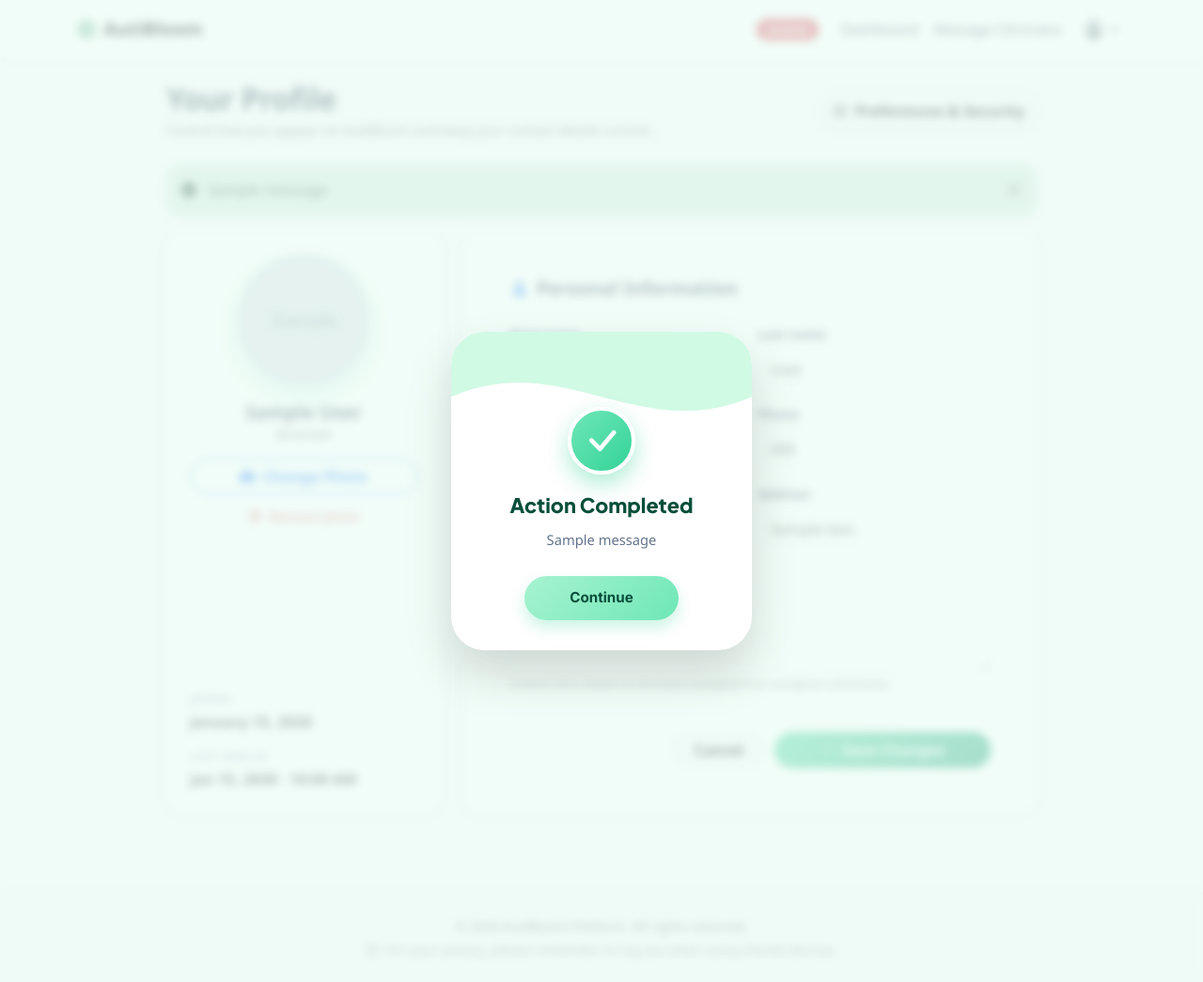
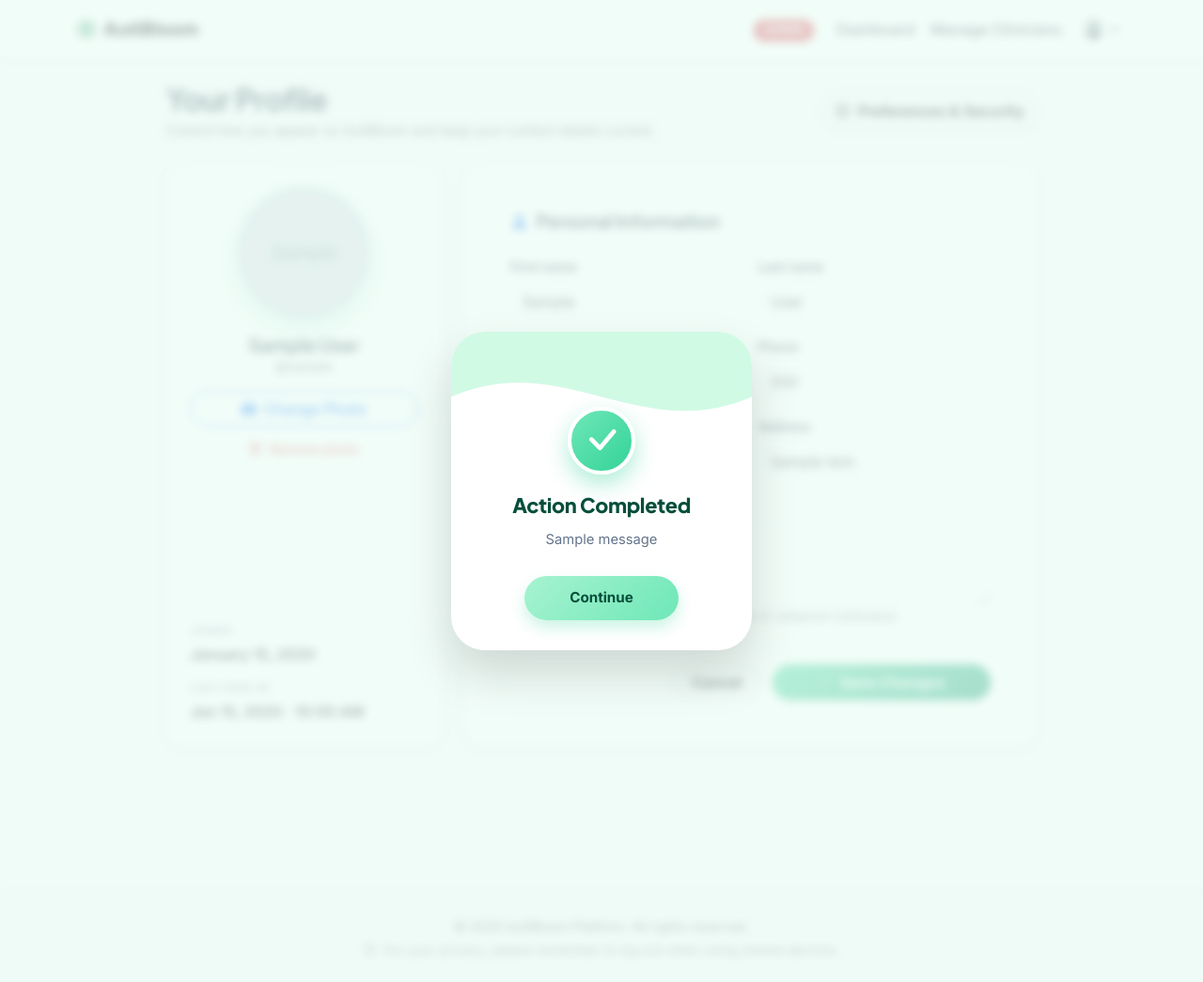
Before and after one commit to apekshyasharma/AutiBloom, a Django app: page /profile/ in a window 1280 px wide. Shown: the whole page at 94% size. Run offline with Django 5.2, Linux system fonts and the light colour scheme; a user stored in the database is signed in; tables that the repository leaves empty hold one stand-in row (values such as "Sample post"); grey boxes marked "Sample" are stand-in pictures; one stand-in notice (Sample message) is shown.

```diff
--- a/accounts/static/accounts/css/auth_ui.css
+++ b/accounts/static/accounts/css/auth_ui.css
@@ -8,7 +8,23 @@
 body {
     background-color: var(--ab-bg);
     color: var(--ab-text);
-    font-family: 'Segoe UI', Tahoma, Geneva, Verdana, sans-serif;
+    font-family: 'Inter', -apple-system, BlinkMacSystemFont, 'Segoe UI', Roboto, system-ui, sans-serif;
+    font-feature-settings: 'cv11', 'ss01', 'ss03';
+    -webkit-font-smoothing: antialiased;
+    -moz-osx-font-smoothing: grayscale;
+    text-rendering: optimizeLegibility;
+}
+
+h1, h2, h3, h4, h5, h6,
+.display-1, .display-2, .display-3, .display-4, .display-5, .display-6 {
+    font-family: 'Plus Jakarta Sans', 'Inter', -apple-system, sans-serif;
+    letter-spacing: -0.015em;
+}
+
+/* Tabular numbers for any element showing scores / counts / dates */
+.stat-val, .domain-score, .badge, .display-5, .chip-date,
+table, .table, [data-numeric] {
+    font-variant-numeric: tabular-nums;
 }
 
 .btn-primary {
--- a/accounts/templates/accounts/_profile_body.html
+++ b/accounts/templates/accounts/_profile_body.html
@@ -12,15 +12,7 @@
             </a>
         </div>
 
-        {% if messages %}
-            {% for message in messages %}{% if 'dialog' not in message.tags %}
-            <div class="alert {% if 'success' in message.tags %}alert-success{% elif 'error' in message.tags %}alert-danger{% else %}alert-info{% endif %} alert-dismissible fade show rounded-4 border-0 shadow-sm" role="alert">
-                <i class="bi {% if 'success' in message.tags %}bi-check-circle-fill{% else %}bi-info-circle-fill{% endif %} me-2"></i>
-                {{ message }}
-                <button type="button" class="btn-close" data-bs-dismiss="alert"></button>
-            </div>
-            {% endif %}{% endfor %}
-        {% endif %}
+
 
         <form method="post" enctype="multipart/form-data" novalidate>
             {% csrf_token %}
```
Also changed, not shown: accounts/templates/accounts/_settings_body.html (+1 -9 lines).
